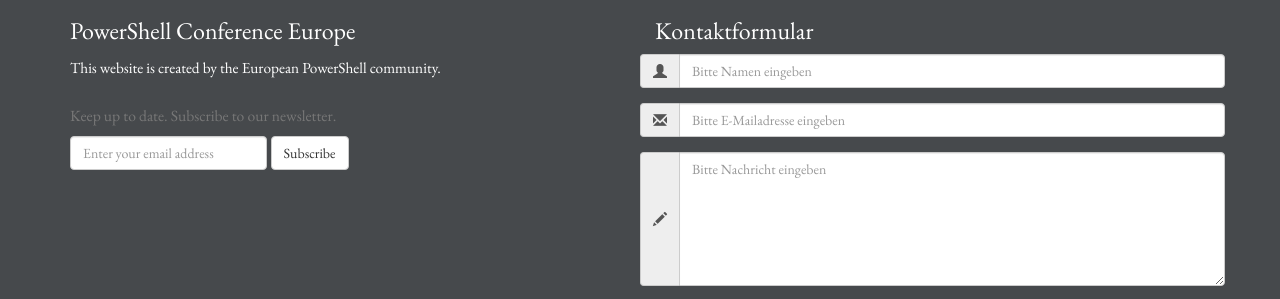
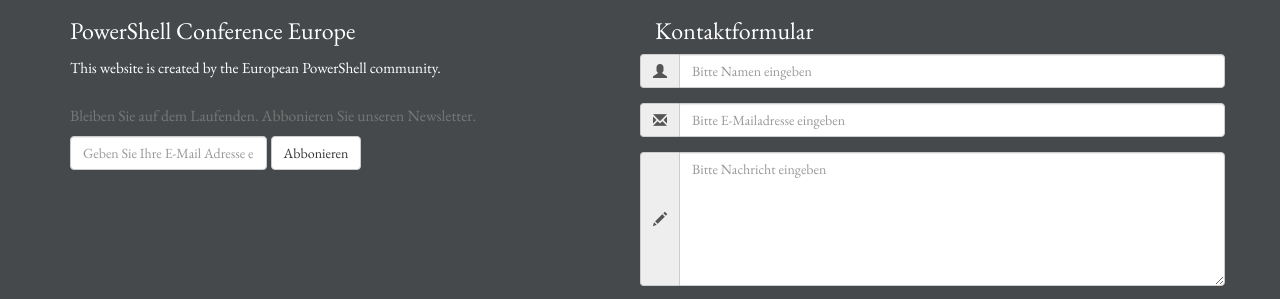
Before and after one commit to PowerShellConferenceEU/website-archive, a Jekyll site: the page built from de/index.html, in a window 1280 px wide and 900 px high, scrolled down 3220 px. Shown: the part 542-841 px from the top of the window. Built offline with Jekyll 4.4.1, drawn with Linux system fonts in a browser that asks for light colours; nearby versions of some CDN libraries.

Commit message:
Footer translated
Kept "This website is ..." in english.

```diff
--- a/_data/misc.yml
+++ b/_data/misc.yml
@@ -19,12 +19,12 @@
   about: "Über"
   speakers: "Referenten"
   schedule: "Agenda"
-  register: "Registrieren"
+  register: "Anmelden"
   venue: "Veranstaltungsort"
   legal: "Impressum"
   toggleNavigation: "Toggle navigation"
   footerHeading: "PowerShell Conference Europe"
   footerText: "This website is created by the European PowerShell community."
-  newsletterText: "Keep up to date. Subscribe to our newsletter."
-  newsletterMailText: "Enter your email address"
-  subscribe: "Subscribe"
+  newsletterText: "Bleiben Sie auf dem Laufenden. Abbonieren Sie unseren Newsletter."
+  newsletterMailText: "Geben Sie Ihre E-Mail Adresse ein"
+  subscribe: "Abbonieren"
```
